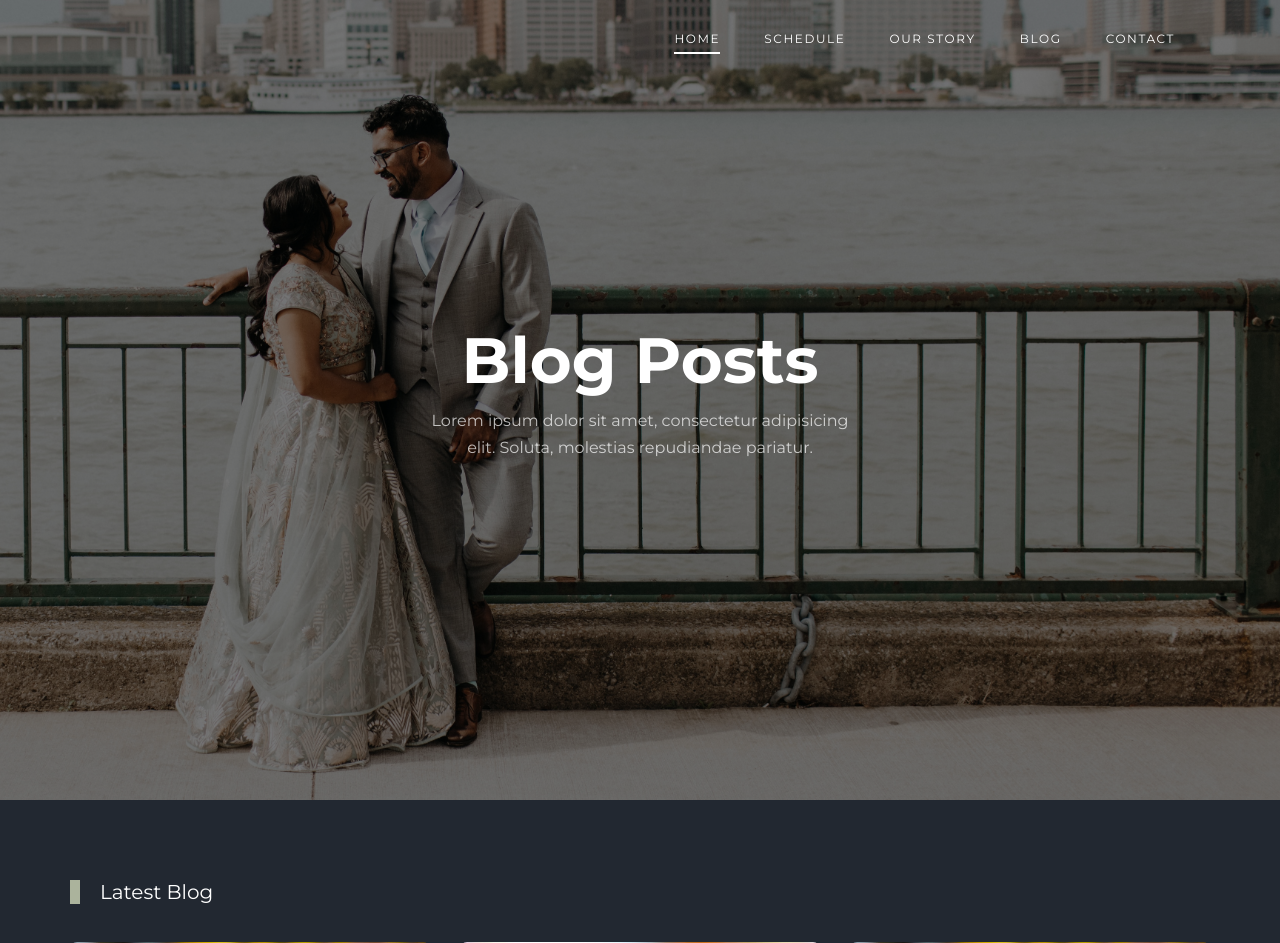
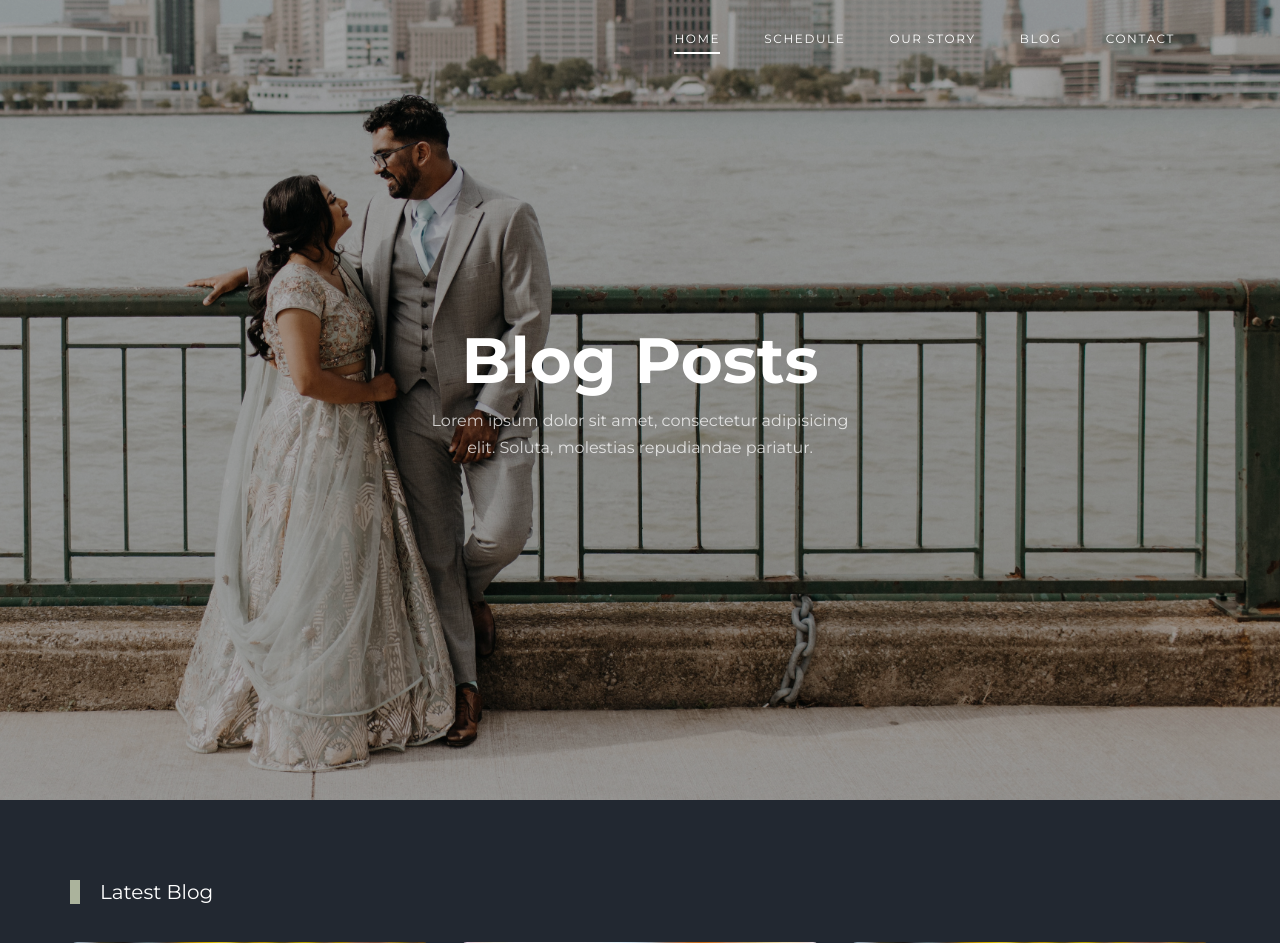
Before and after one commit to Philipose/wedding, a PHP site: page /blog.html in a window 1280 px wide. Shown: the top 943 px of the page. Run offline with PHP 8.4, Linux system fonts and the light colour scheme; some web fonts are replaced.

```diff
--- a/css/style.css
+++ b/css/style.css
@@ -608,7 +608,7 @@ h1, h2, h3, h4, h5,
   .hero.overlay:before {
     content: "";
     position: absolute;
-    background: rgba(0, 0, 0, 0.5);
+    background: rgba(0, 0, 0, 0.3);
     top: 0;
     left: 0;
     right: 0;
@@ -620,7 +620,7 @@ h1, h2, h3, h4, h5,
       .hero h1 {
         font-size: 2.5rem; } }
   .hero p {
-    color: rgba(255, 255, 255, 0.7); }
+    color: rgba(255, 255, 255, 0.75); }
 
 #date-countdown {
   margin-bottom: 20px; }
```
